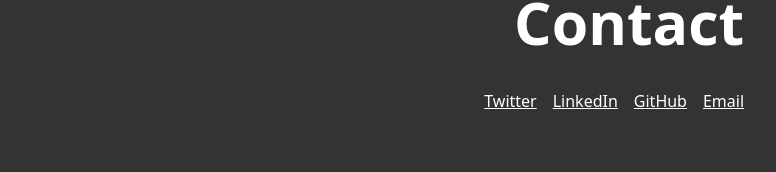
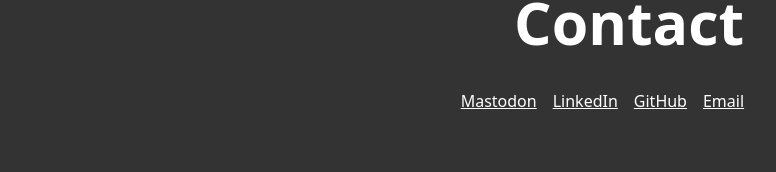
Before and after one commit to chrislam/personal-website, a Next.js app: page / in a window 1280 px wide. Shown: the part 521-693 px from the top of the page, without its empty margins (406-1182 px from the left). Built offline with nearby package versions, Linux system fonts and the light colour scheme.

Commit message:
Replace Twitter with Mastodon

```diff
--- a/components/Content.js
+++ b/components/Content.js
@@ -15,8 +15,11 @@ export default function Content() {
         <h3>Contact</h3>
         <div className="horizontal">
           <div className="horizontal-item">
-            <a href="https://twitter.com/chrislamnz" rel="noopener noreferrer">
-              Twitter
+            <a
+              href="https://mastodon.nz/@chrislam"
+              rel="me noopener noreferrer"
+            >
+              Mastodon
             </a>
           </div>
           <div className="horizontal-item">
@@ -41,11 +44,11 @@ export default function Content() {
 
         <h4>Work</h4>
         <div>
-           <div>
+          <div>
             <a href="https://fergus.com" rel="noopener noreferrer">
               Fergus
             </a>
-           </div>
+          </div>
           <div>
             <a href="https://asknicely.com" rel="noopener noreferrer">
               AskNicely
```
